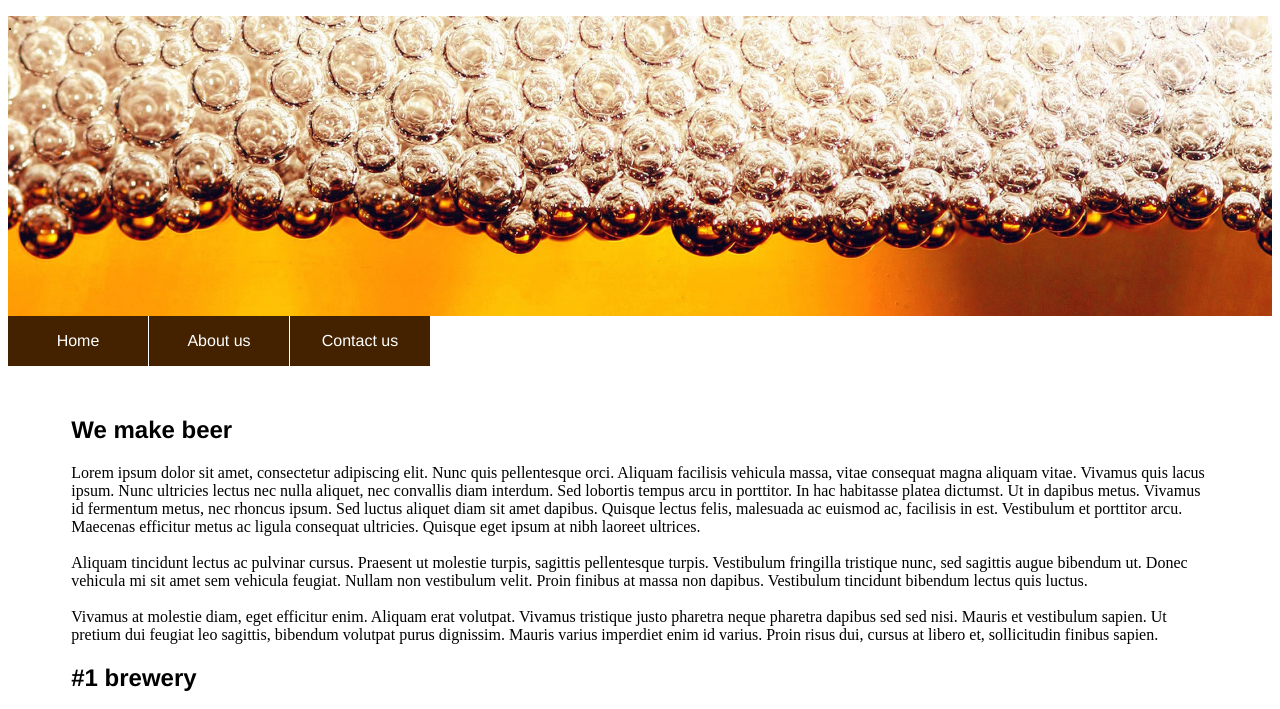
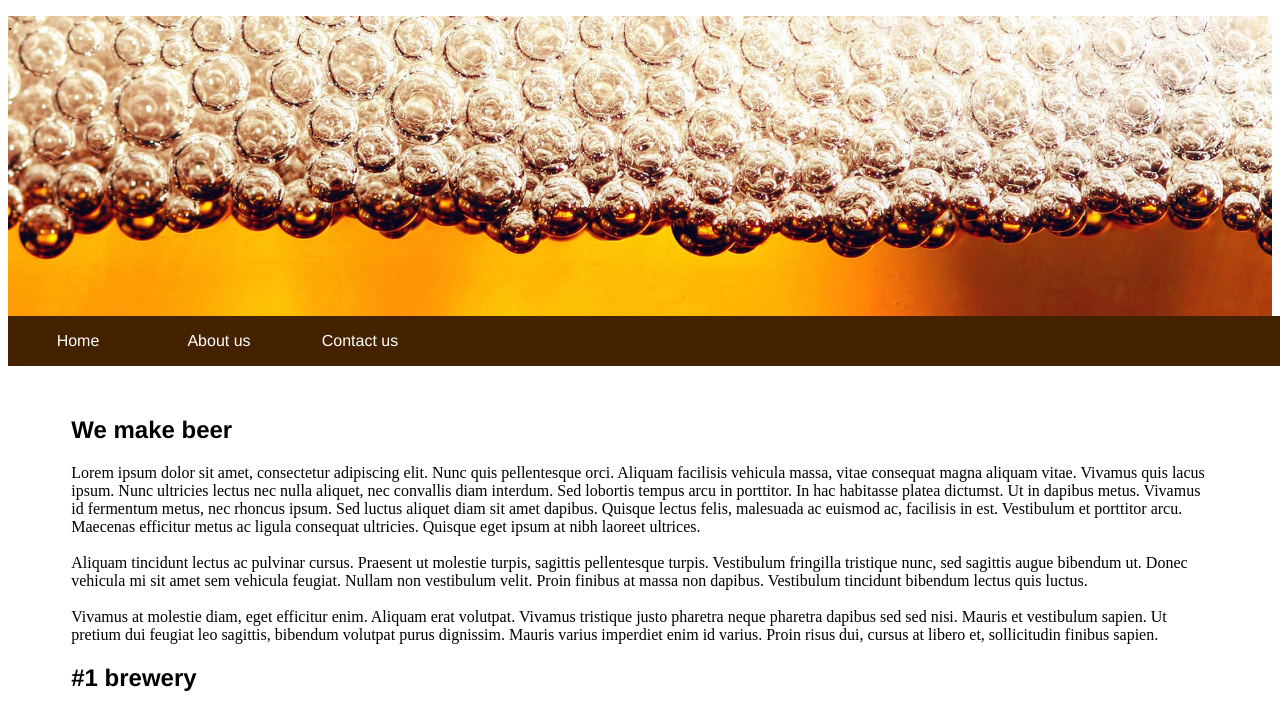
Before and after one commit to Robbedrob/Hoppin-Swede-brewing-co., a plain HTML site: page aboutus.html in a window 1280 px wide. Shown: the top 709 px of the page. Drawn offline with nearby package versions, Linux system fonts and the light colour scheme.

Commit message:
Fixed navbar css

```diff
--- a/design.css
+++ b/design.css
@@ -12,6 +12,7 @@ h1 {
 	color: white;
 	/*height: 250px;*/
 	font-style: italic;
+
 }
 
 ul {
@@ -20,6 +21,7 @@ ul {
 	padding: 0;
 	position: absolute;
 	width: 100%;
+	background-color: #442200;
 }
 li {
 	display: inline-block;
```
